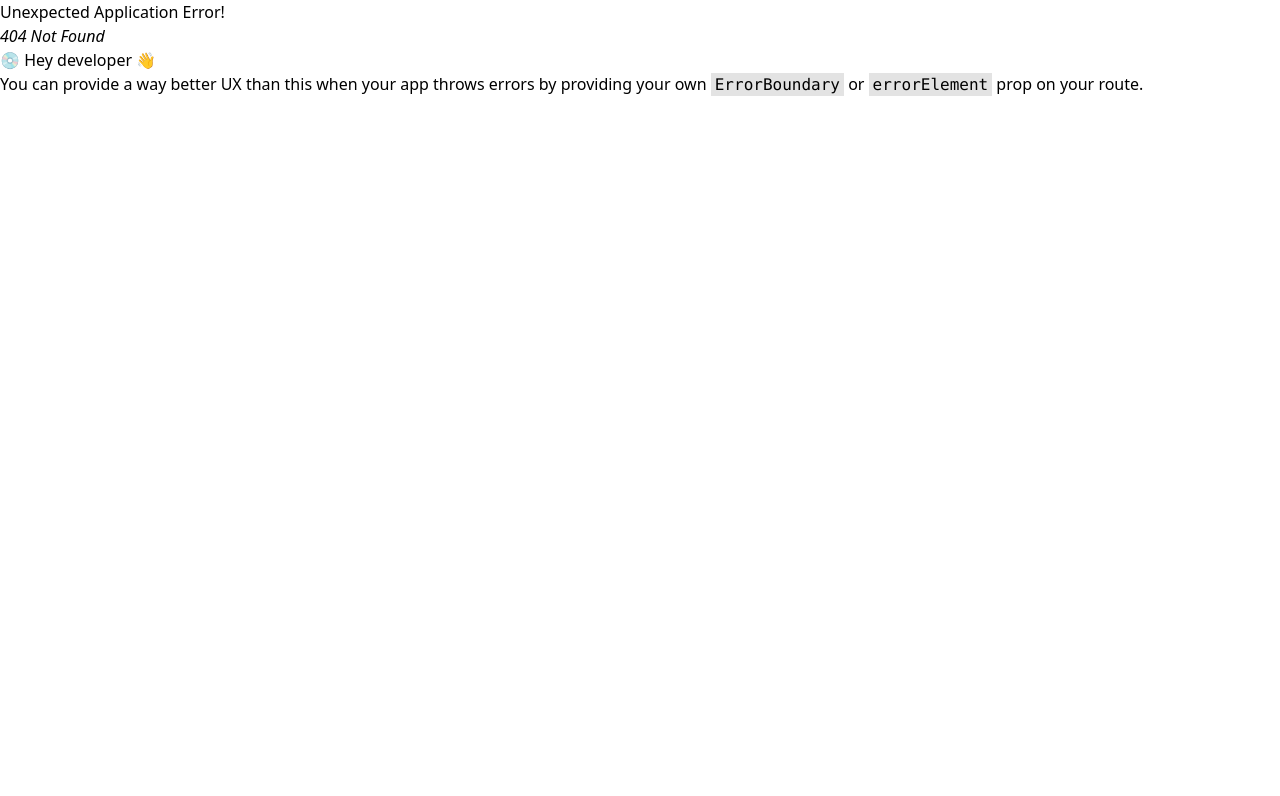
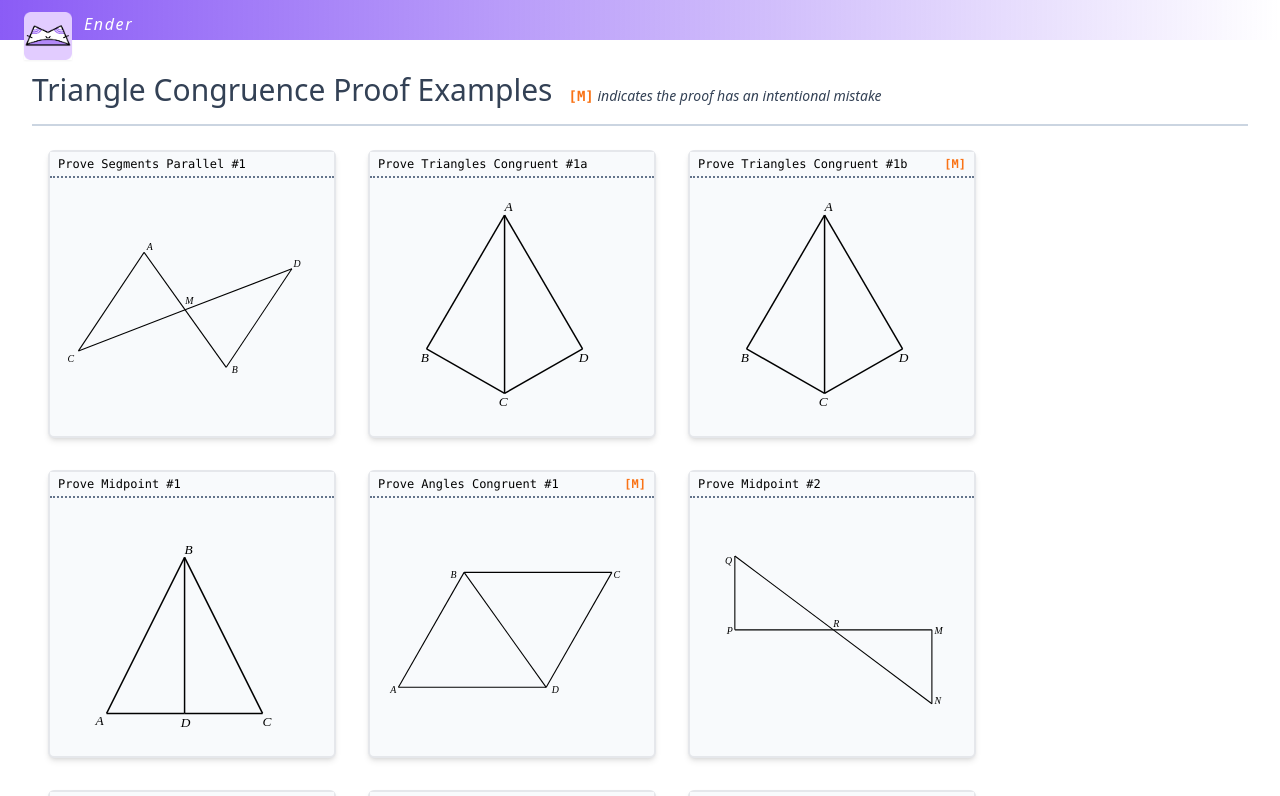
Before and after one commit to hsharriman/ender, a React (Create React App) app: page /ender/examples in a window 1280 px wide. Before the commit this address had no page. Shown: the top 796 px of the page. Built offline with nearby package versions, Linux system fonts and the light colour scheme.

Commit message:
corrected routing

```diff
--- a/src/index.tsx
+++ b/src/index.tsx
@@ -8,15 +8,15 @@ import { Procedure } from "./routes/Procedure";
 
 const router = createBrowserRouter([
   {
-    path: "/",
+    path: "/ender",
     element: <Home />,
   },
   {
-    path: "/examples",
+    path: "/ender/examples",
     element: <Examples />,
   },
   {
-    path: "/procedure",
+    path: "/ender/procedure",
     element: <Procedure />,
   },
 ]);
--- a/src/routes/Examples.tsx
+++ b/src/routes/Examples.tsx
@@ -175,7 +175,7 @@ export class Examples extends React.Component<ExamplesProps, ExamplesState> {
           className="sticky top-0 left-0 p-3 h-10 z-30 flex bg-gradient-to-r from-violet-500 to-transparent"
           id="header"
         >
-          <NavLink to={"/"} className="px-3 text-sm h-8">
+          <NavLink to={"/ender"} className="px-3 text-sm h-8">
             <img src={ender} className="h-12 w-auto shadow-sm" />
           </NavLink>
           <div className="text-white italic tracking-widest">Ender</div>
--- a/src/routes/Home.tsx
+++ b/src/routes/Home.tsx
@@ -15,14 +15,14 @@ export class Home extends React.Component {
         <div className="flex w-screen h-screen justify-center items-center">
           <div className="flex flex-row w-[1100px] h-32 justify-center">
             <NavLink
-              to="/examples"
+              to="/ender/examples"
               className="py-4 px-8 m-4 text-3xl bg-violet-300 rounded-md text-white flex items-center"
             >
               Examples
             </NavLink>
 
             <NavLink
-              to="/procedure"
+              to="/ender/procedure"
               className="py-4 px-8 m-4 text-3xl bg-violet-500 rounded-md text-white flex items-center"
             >
               Procedure
--- a/src/routes/Procedure.tsx
+++ b/src/routes/Procedure.tsx
@@ -148,7 +148,7 @@ export class Procedure extends React.Component<{}, ProcedureState> {
     const css =
       "py-3 pl-3 pr-1 underline underline-offset-2 z-30 text-sm text-slate-300";
     return this.state.activePage === 0 ? (
-      <NavLink to="/" className={css}>
+      <NavLink to="/ender" className={css}>
         Home
       </NavLink>
     ) : (
```
